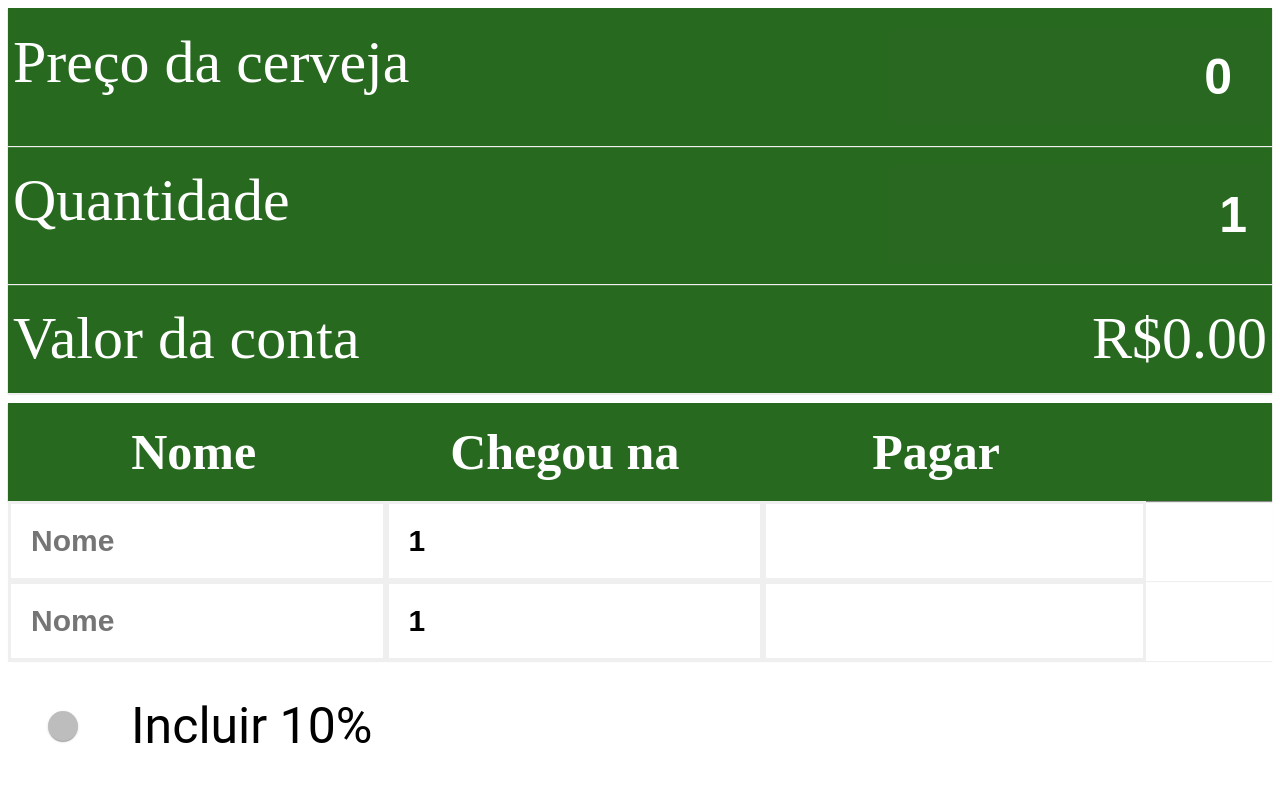
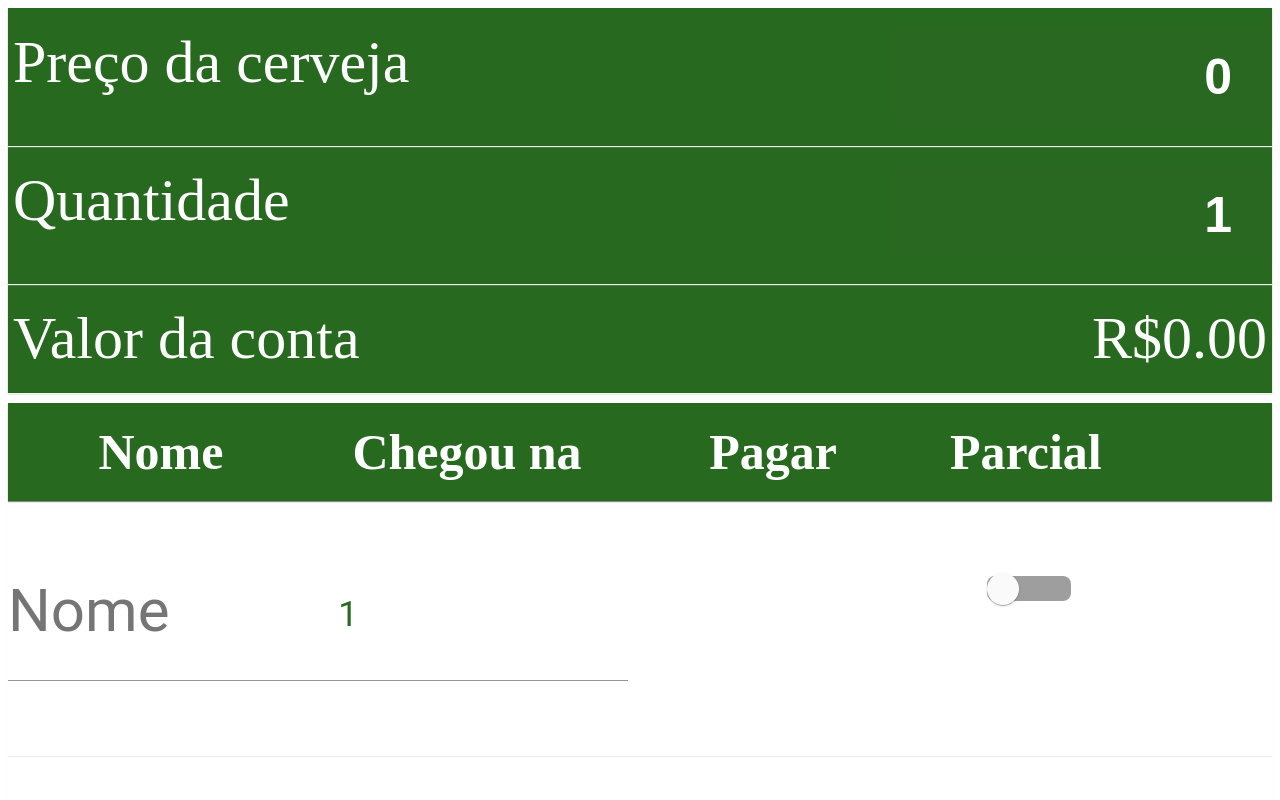
Before and after one commit to jpozorio/dividir-cerveja, an Angular app: page / in a window 1280 px wide. Shown: the top 800 px of the page. Built offline with nearby package versions, Linux system fonts and the light colour scheme.

Commit message:
adicionando parcial

```diff
--- a/package.json
+++ b/package.json
@@ -27,12 +27,12 @@
   },
   "devDependencies": {
     "@angular-devkit/build-angular": "~0.10.0",
-    "@angular/cli": "~7.0.2",
+    "@angular/cli": "^7.0.7",
     "@angular/compiler-cli": "~7.0.0",
     "@angular/language-service": "~7.0.0",
-    "@types/node": "~8.9.4",
     "@types/jasmine": "~2.8.8",
     "@types/jasminewd2": "~2.0.3",
+    "@types/node": "~8.9.4",
     "codelyzer": "~4.5.0",
     "jasmine-core": "~2.99.1",
     "jasmine-spec-reporter": "~4.2.1",
--- a/src/app/app.component.css
+++ b/src/app/app.component.css
@@ -3,26 +3,38 @@ p {
 	font-family: Lato;
 }
 
-.mat-slide-toggle {
-  line-height: 60px;
-}
 /deep/ .mat-slide-toggle-bar {
 	height: 25px !important;
-  width: 75px !important;
+	width: 84px !important;
 }
 
 /deep/ .mat-slide-toggle-thumb {
-  height: 30px !important;
-  width: 30px !important;
+	height: 32px !important;
+	width: 32px !important;
+}
+
+/deep/ .mat-slide-toggle.mat-checked .mat-slide-toggle-bar {
+	background-color: rgba(6, 140, 10, 0.54);
+}
+
+/deep/ .mat-slide-toggle.mat-checked .mat-slide-toggle-thumb {
+	background-color: green;
 }
 
 /deep/ .mat-slide-toggle.mat-checked .mat-slide-toggle-thumb-container {
-  transform: translate3d(48px,0,0) !important;
-  /*background-color: green;*/
+	transform: translate3d(58px, 0, 0) !important;
 }
+
+/deep/ .mat-slide-toggle-thumb-container {
+	/*width: 12px !important;*/
+	/*height: 12px !important;*/
+	/*top: -2px !important;*/
+}
+
 .example-full-width {
 	width: 100%;
 }
+
 input {
 	font-size: 35px;
 	padding: 20px;
@@ -80,7 +92,7 @@ input {
 }
 
 .gridHeader-row {
-  margin-top: 10px  ;
+	margin-top: 10px;
 	display: flex;
 	flex-direction: row;
 	justify-content: space-between;
@@ -154,26 +166,38 @@ input {
 }
 
 @-webkit-keyframes sk-cubemove {
-  25% { -webkit-transform: translateX(42px) rotate(-90deg) scale(0.5) }
-  50% { -webkit-transform: translateX(42px) translateY(42px) rotate(-180deg) }
-  75% { -webkit-transform: translateX(0px) translateY(42px) rotate(-270deg) scale(0.5) }
-  100% { -webkit-transform: rotate(-360deg) }
+	25% {
+		-webkit-transform: translateX(42px) rotate(-90deg) scale(0.5)
+	}
+	50% {
+		-webkit-transform: translateX(42px) translateY(42px) rotate(-180deg)
+	}
+	75% {
+		-webkit-transform: translateX(0px) translateY(42px) rotate(-270deg) scale(0.5)
+	}
+	100% {
+		-webkit-transform: rotate(-360deg)
+	}
 }
 
 @keyframes sk-cubemove {
 	25% {
 		transform: translateX(42px) rotate(-90deg) scale(0.5);
 		-webkit-transform: translateX(42px) rotate(-90deg) scale(0.5);
-  } 50% {
+	}
+	50% {
 		transform: translateX(42px) translateY(42px) rotate(-179deg);
 		-webkit-transform: translateX(42px) translateY(42px) rotate(-179deg);
-    } 50.1% {
+	}
+	50.1% {
 		transform: translateX(42px) translateY(42px) rotate(-180deg);
 		-webkit-transform: translateX(42px) translateY(42px) rotate(-180deg);
-      } 75% {
+	}
+	75% {
 		transform: translateX(0px) translateY(42px) rotate(-270deg) scale(0.5);
 		-webkit-transform: translateX(0px) translateY(42px) rotate(-270deg) scale(0.5);
-        } 100% {
+	}
+	100% {
 		transform: rotate(-360deg);
 		-webkit-transform: rotate(-360deg);
 	}
@@ -191,11 +215,43 @@ input {
 
 .input-drinkers {
 	/*background-color: #286820;*/
-  border-color: #efefef;
-  border: solid;
-  /*color: #286820;*/
-  text-align: left;
-  font-size: 30px;
-  font-weight: bold;
-  width: 30%;
+	/*border-color: #efefef;*/
+	/*border: solid;*/
+	color: #286820;
+	/*text-align: left;*/
+	/*font-size: 30px;*/
+	/*font-weight: bold;*/
+	width: 25%;
 }
+
+.input-drinkers-15 {
+	/*background-color: #286820;*/
+	/*border-color: #efefef;*/
+	padding-top: 1.25em;
+	/*border: solid;*/
+	color: #286820;
+	/*text-align: left;*/
+	/*font-size: 30px;*/
+	/*font-weight: bold;*/
+	width: 15%;
+}
+
+.input-drinkers-padding-top {
+	padding-top: 1.25em;
+}
+
+.input-drinkers-padding-left {
+	padding-left: 0.8em;
+}
+
+.input-drinkers-10 {
+	/*background-color: #286820;*/
+	/*border-color: #efefef;*/
+	padding-top: 1.25em;
+	/*border: solid;*/
+	color: #286820;
+	/*text-align: left;*/
+	/*font-size: 30px;*/
+	/*font-weight: bold;*/
+	width: 8%;
+}
--- a/src/app/app.component.html
+++ b/src/app/app.component.html
@@ -3,15 +3,15 @@
 		<div class="linha gridHeader">
 			<div class="linha name-colum">
 				<div>Preço da cerveja</div>
-				<input type="number" class="input-without-border" [(ngModel)]="this._tableService.beer_unit_value"/>
+				<input (ngModelChange)="startInChanged()" type="number" class="input-without-border" [(ngModel)]="this._tableService.beer_unit_value"/>
 			</div>
 			<div class="linha name-colum">
 				<div>Quantidade</div>
-				<input type="currency" class="input-without-border" [(ngModel)]="this._tableService.beer_ammount"/>
+				<input (ngModelChange)="startInChanged()" type="number" class="input-without-border" [(ngModel)]="this._tableService.beer_ammount"/>
 			</div>
 			<div class="linha name-colum">
 				<div>Valor da conta</div>
-				<div>{{(this._tableService.beer_ammount * this._tableService.beer_unit_value)|currency:'BRL'}}</div>
+				<div>{{(this._tableService.billValue())|currency:'BRL'}}</div>
 			</div>
 		</div>
 	</div>
@@ -20,56 +20,63 @@
 <div>
 	<div class="ion-padding">
 		<div class="linha gridHeader-row">
-			<div class="title negrito" style="width: 30%">Nome</div>
-			<div class="title negrito" style="width: 30%">Chegou na</div>
-			<div class="title negrito" style="width: 30%">Pagar</div>
+			<div class="title negrito" style="width: 25%">Nome</div>
+			<div class="title negrito" style="width: 25%">Chegou na</div>
+			<div class="title negrito" style="width: 25%">Pagar</div>
+			<div class="title negrito" style="width: 15%">Parcial</div>
 			<div class="title negrito" style="width: 10%"></div>
 		</div>
 
 		<div class="linha" *ngFor="let drinker of _tableService.drinkers; let idx=index">
-			<input type="text" placeholder="Nome"
-				   class="input-drinkers"
-				   style="border-color: #efefef"
-				   (change)="addNewDrinkerIfNecessary()" [(ngModel)]="drinker.name"/>
-			<input text-center type="number" min="0"
-				   [max]="this._tableService.beer_ammount" placeholder="Chegou na"
-				   class="input-drinkers"
-				   style="border-color: #efefef"
-				   (change)="startInChanged()" [(ngModel)]="drinker.start_in"/>
-			<div text-right disabled="true" type="number"
-				 class="input-drinkers"
-				 style="border-color: #efefef"
+			<mat-form-field class="input-drinkers">
+				<input matInput type="text"
+					   placeholder="Nome"
+					   [disabled]="drinker.partial_payed"
+					   (ngModelChange)="addNewDrinkerIfNecessary()" [(ngModel)]="drinker.name"/>
+			</mat-form-field>
+			<mat-form-field class="input-drinkers">
+				<input matInput text-center type="number" min="0"
+					   [max]="this._tableService.beer_ammount"
+					   [disabled]="drinker.partial_payed"
+					   (change)="startInChanged()" [(ngModel)]="drinker.start_in"/>
+			</mat-form-field>
+			<div text-right
+				 class="input-drinkers input-drinkers-padding-top"
 			>{{drinker.should_pay|currency:'BRL'}}</div>
-			<!--			<ion-input text-right disabled="true" type="number" placeholder="" class="input-with-border">{{drinker.ammout_drinked|number:'0.00'}}</ion-input>-->
 
-			<div style="
-			width: 10%;
-			background: none;
-border-color: #efefef;
-  border: #efefef;">
-				<div
-						style="
-			background: none;
-border-color: #efefef;
-vertical-align: middle;
-width: 100%;
-align-items: center;
-  border: #efefef;"
-						*ngIf="drinker.name != '' && this._tableService.drinkers.length > 1 && idx != (this._tableService.drinkers.length-1)"
-						(click)='deleteDrinker(idx)'
+			<div class="input-drinkers-15 input-drinkers-padding-left">
+				<mat-slide-toggle
+						(ngModelChange)="partialPayed(drinker)"
+						color="green"
+						[(ngModel)]="drinker.partial_payed"></mat-slide-toggle>
+			</div>
+
+			<div class="input-drinkers-10">
+				<div style="background: none; border-color: #efefef; vertical-align: middle; width: 100%; align-items: center;   border: #efefef;"
+					 *ngIf="(drinker.name != '' && !drinker.partial_payed && this._tableService.drinkers.length > 1 && idx != (this._tableService.drinkers.length-1)); else elseBlock"
+					 (click)='deleteDrinker(idx)'
 				>
 					<mat-icon style="
 					color: red;
 					text-align: center;
 					width: 100%;
 					font-size: 50px
-">delete</mat-icon>
+">
+						delete
+					</mat-icon>
 				</div>
+				<ng-template #elseBlock
+							 style="			background: none;border-color: #efefef;vertical-align: middle;width: 100%;align-items: center;  border: #efefef;">
+					{{drinker.end_in}}
+				</ng-template>
 			</div>
 		</div>
 	</div>
+	<div>
+		<mat-slide-toggle color="green" (change)="startInChanged()" style="padding: 40px; font-size: 50px; height: 50px" [(ngModel)]="this._tableService.includeTip"></mat-slide-toggle>
+		Incluir 10%
+	</div>
 
-	<mat-slide-toggle color="green" (change)="startInChanged()" style="padding: 40px; font-size: 50px; height: 50px" [(ngModel)]="this._tableService.includeTip">Incluir 10%</mat-slide-toggle>
 
 	<!--	<div class="linha-botoes">-->
 	<!--		<button (click)="addNewDrinker()" class="button-blue">Mais um cachaceiro</button>-->
--- a/src/app/app.component.ts
+++ b/src/app/app.component.ts
@@ -1,5 +1,5 @@
 import {Component} from '@angular/core';
-import {TableService, Drinker} from "./table.service";
+import {Drinker, TableService} from "./table.service";
 
 @Component({
 	selector: 'my-app',
@@ -23,8 +23,8 @@ export class AppComponent {
 	}
 
 	addNewDrinkerIfNecessary() {
-		let qtd = this._tableService.drinkers.length;
-		var last: Drinker = this._tableService.drinkers[qtd - 1];
+		const qtd = this._tableService.drinkers.length;
+		const last: Drinker = this._tableService.drinkers[qtd - 1];
 		if (last.name) {
 			this.addNewDrinker();
 		}
@@ -33,7 +33,7 @@ export class AppComponent {
 	getTotalAmmount(): number {
 		let totalAmmount = 0;
 		let qtd = this._tableService.drinkers.length;
-		var last: Drinker;
+		let last: Drinker;
 		for (let d of this._tableService.drinkers) {
 			let number = qtd--;
 			if (!last || last.start_in != d.start_in) {
@@ -45,33 +45,42 @@ export class AppComponent {
 	}
 
 	startInChanged() {
-		let total = this.getTotalAmmount();
-		if (total > this._tableService.beer_ammount || this._tableService.beer_ammount == 0 || total < 0) {
+		const total = this.getTotalAmmount();
+		const beerAmmount = this._tableService.beer_ammount;
+		if (total > beerAmmount || beerAmmount == 0 || total < 0) {
 			return;
 		}
-		let assign: Drinker[] = Object.assign([], this._tableService.drinkers);
-		let drinkers: Drinker[] = assign.sort((da, db) =>
-				db.start_in - da.start_in
-		);
-		let qtd = drinkers.length - 1;
-		var last: Drinker;
-		let totalAmmount = 0;
-		for (let d of drinkers) {
-			if (d.name) {
-				let number = qtd--;
-				var currentStartIn = d.start_in;
-				currentStartIn = !currentStartIn ? 1 : currentStartIn;
-				if (last && last.start_in == currentStartIn) {
-					d.ammout_drinked = last.ammout_drinked;
-					d.should_pay = last.should_pay * (this._tableService.includeTip ? 1.1 : 1);
-				} else {
-					d.ammout_drinked = (this._tableService.beer_ammount - totalAmmount - currentStartIn + 1) / number;
-					d.should_pay = (d.ammout_drinked * this._tableService.beer_unit_value) * (this._tableService.includeTip ? 1.1 : 1);
+		let qtdeToSplit = [];
+		let drinkers = this._tableService.drinkers.filter(d => d.name != '');
+		for (let i = 1; i <= beerAmmount; i++) {
+			let qtde = 0;
+			for (const drinkerCalculating of drinkers) {
+				drinkerCalculating.ammout_drinked = 0;
+				const end = this.fim(drinkerCalculating, beerAmmount);
+				if (i >= drinkerCalculating.start_in && i <= end) {
+					qtde++;
 				}
-				totalAmmount += d.ammout_drinked;
-				last = d;
+			}
+			qtdeToSplit[i] = qtde;
+		}
+
+		for (let index = 1; index < qtdeToSplit.length; index++) {
+			const qtde = qtdeToSplit[index];
+			for (const drinkerCalculating of drinkers) {
+				const end = this.fim(drinkerCalculating, beerAmmount);
+				if (index >= drinkerCalculating.start_in && index <= end) {
+					drinkerCalculating.ammout_drinked += 1 / qtde;
+				}
 			}
 		}
+
+		for (const drinkerCalculating of drinkers) {
+			drinkerCalculating.should_pay = (drinkerCalculating.ammout_drinked * this._tableService.beer_unit_value) * (this._tableService.includeTip ? 1.1 : 1);
+		}
+	}
+
+	fim(d1: Drinker, beerAmmount: number) {
+		return d1.end_in ? d1.end_in : beerAmmount;
 	}
 
 	deleteDrinker(idx: number) {
@@ -80,4 +89,9 @@ export class AppComponent {
 			this.startInChanged();
 		}
 	}
+
+	partialPayed(drinker: Drinker) {
+		drinker.end_in = this._tableService.beer_ammount;
+		this.startInChanged();
+	}
 }
--- a/src/app/table.service.ts
+++ b/src/app/table.service.ts
@@ -3,8 +3,11 @@ import {Injectable} from "@angular/core";
 export class Drinker {
 	name: string;
 	start_in: number;
-	ammout_drinked?: number;
+	end_in?: number;
+	ammout_drinked: number = 0;
 	should_pay?: number;
+	partial_payed: boolean = false;
+
 }
 
 @Injectable()
@@ -12,13 +15,15 @@ export class TableService {
 	drinkers: Drinker[];
 	beer_ammount: number = 1;
 	beer_unit_value: number = 0;
-	includeTip: boolean = false;
+	includeTip: boolean = true;
 
 	addBlankDrinker() {
 		this.drinkers.push(
 				{
 					name: '',
+					ammout_drinked: 0,
 					start_in: 1,
+					partial_payed: false
 				}
 		)
 	}
@@ -27,7 +32,7 @@ export class TableService {
 		this.drinkers = [];
 	}
 
-	validConfigs():boolean {
-		return this.beer_ammount > 0 && this.beer_unit_value > 0
+	billValue(): number {
+		return (this.beer_ammount * this.beer_unit_value) * (this.includeTip ? 1.1 : 1);
 	}
 }
--- a/src/styles.css
+++ b/src/styles.css
@@ -1,2 +1,2 @@
 /* Add application styles & imports to this file! */
-@import '@angular/material/prebuilt-themes/pink-bluegrey.css';
+@import '@angular/material/prebuilt-themes/deeppurple-amber.css';
```
Also changed, not shown: src/app/app.module.ts (+11 -1 lines). Lines whose indentation alone changed are shown as unchanged.
